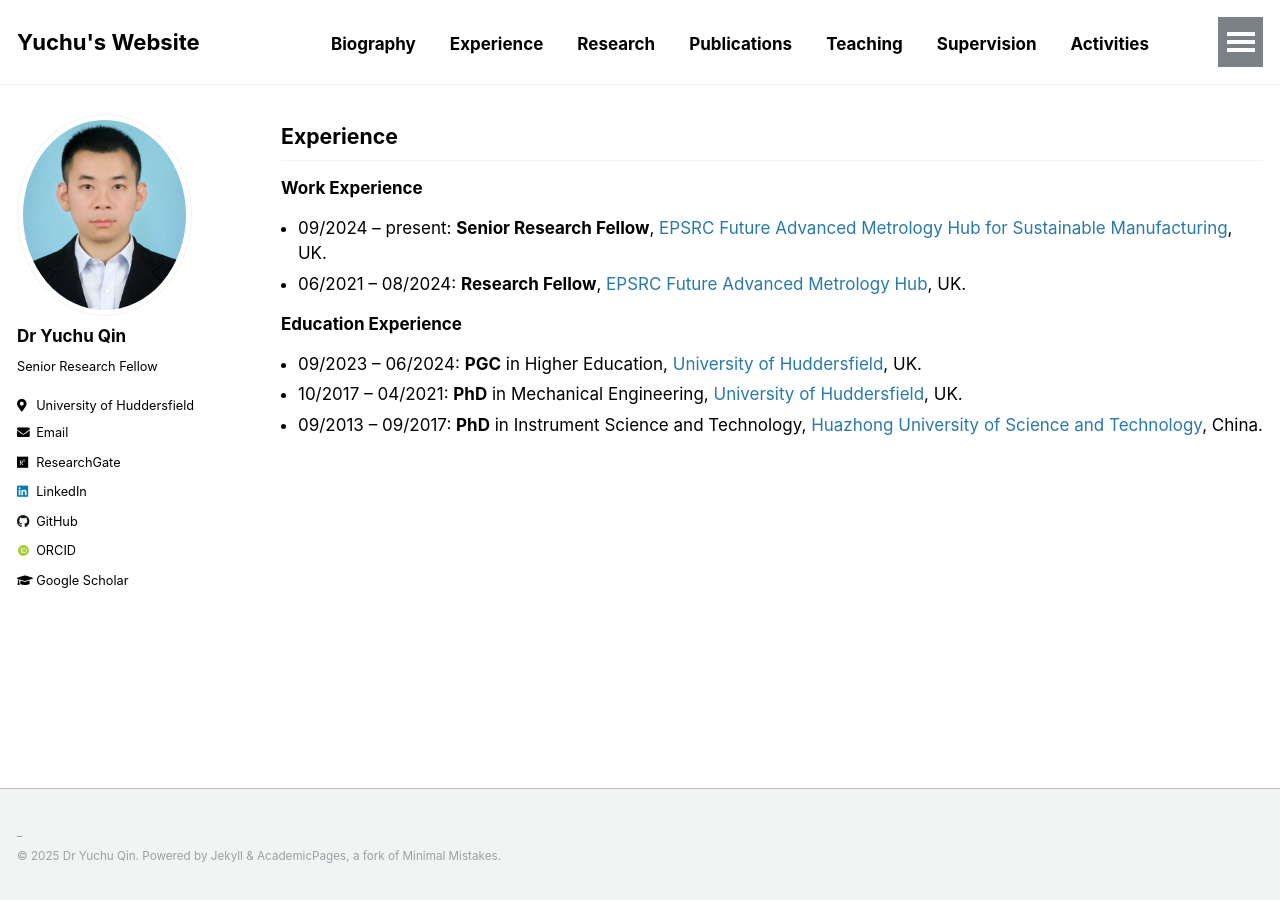
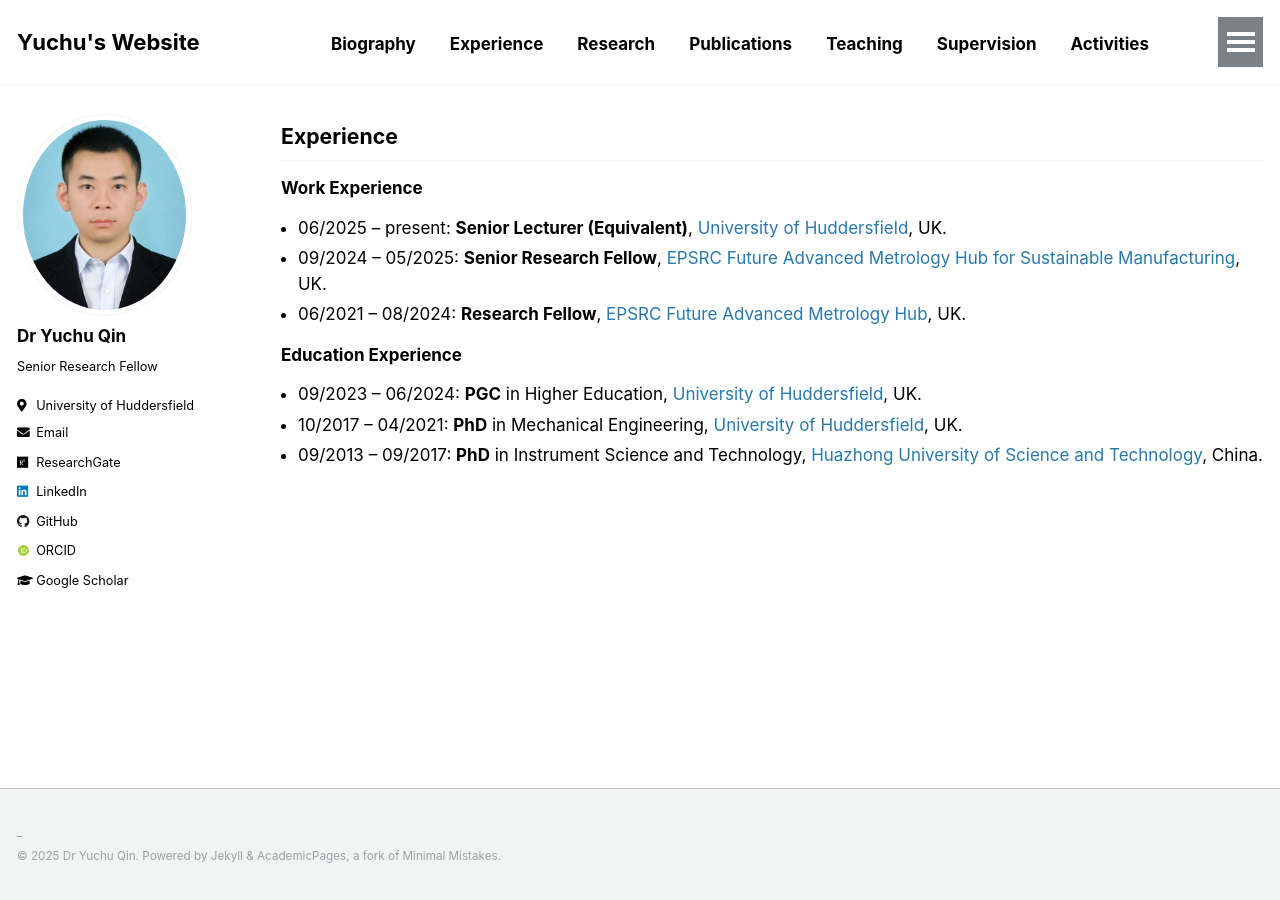
Before and after one commit to yuchu-qin/yuchu-qin.github.io, a Jekyll site: the page built from _pages/experience.md, in a window 1280 px wide. Built offline with Jekyll 4.4.1, drawn with Linux system fonts in a browser that asks for light colours; some web fonts are replaced; our own code applies the rules of GitHub Pages for plain Markdown files.

Commit message:
Update experience.md

```diff
--- a/_pages/experience.md
+++ b/_pages/experience.md
@@ -5,7 +5,8 @@ author_profile: true
 
 ## Experience
 ### Work Experience
-- 09/2024 – present: **Senior Research Fellow**, [EPSRC Future Advanced Metrology Hub for Sustainable Manufacturing](https://research.hud.ac.uk/institutes-centres/cpt/), UK.
+- 06/2025 – present: **Senior Lecturer (Equivalent)**, [University of Huddersfield](https://www.hud.ac.uk/), UK.
+- 09/2024 – 05/2025: **Senior Research Fellow**, [EPSRC Future Advanced Metrology Hub for Sustainable Manufacturing](https://research.hud.ac.uk/institutes-centres/cpt/), UK.
 - 06/2021 – 08/2024: **Research Fellow**, [EPSRC Future Advanced Metrology Hub](https://research.hud.ac.uk/institutes-centres/cpt/), UK.
 
 ### Education Experience
```
